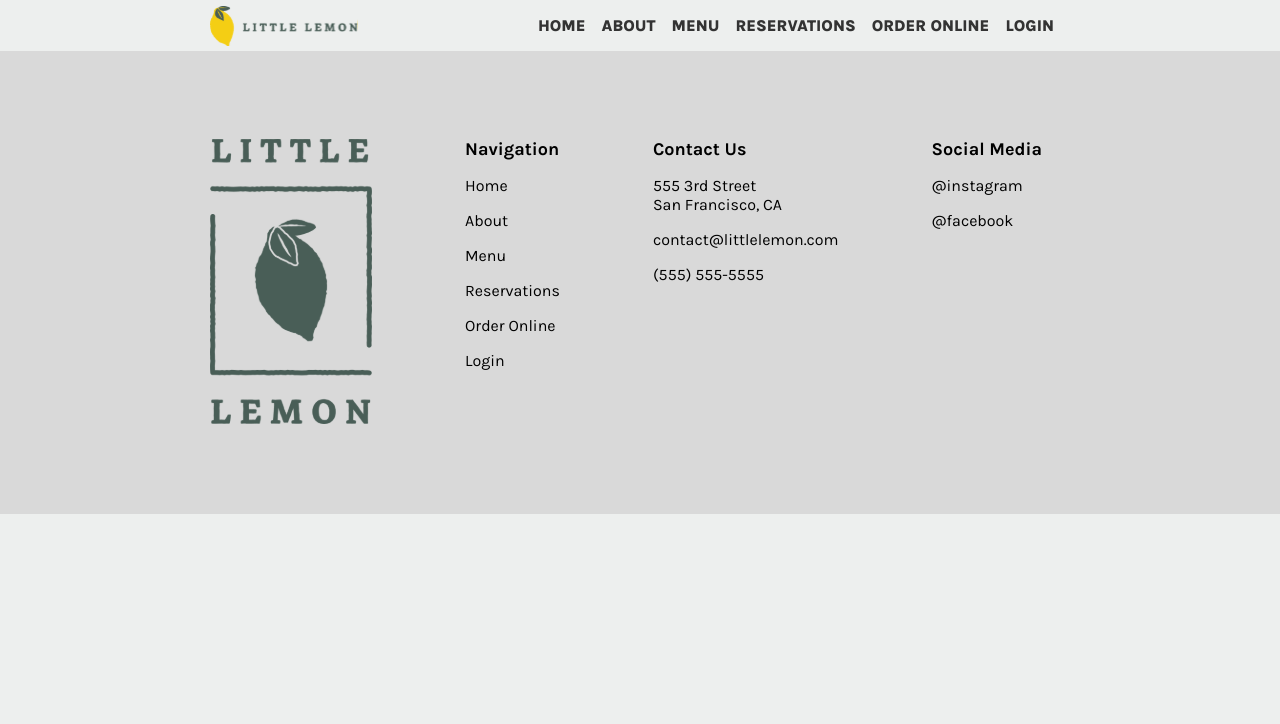
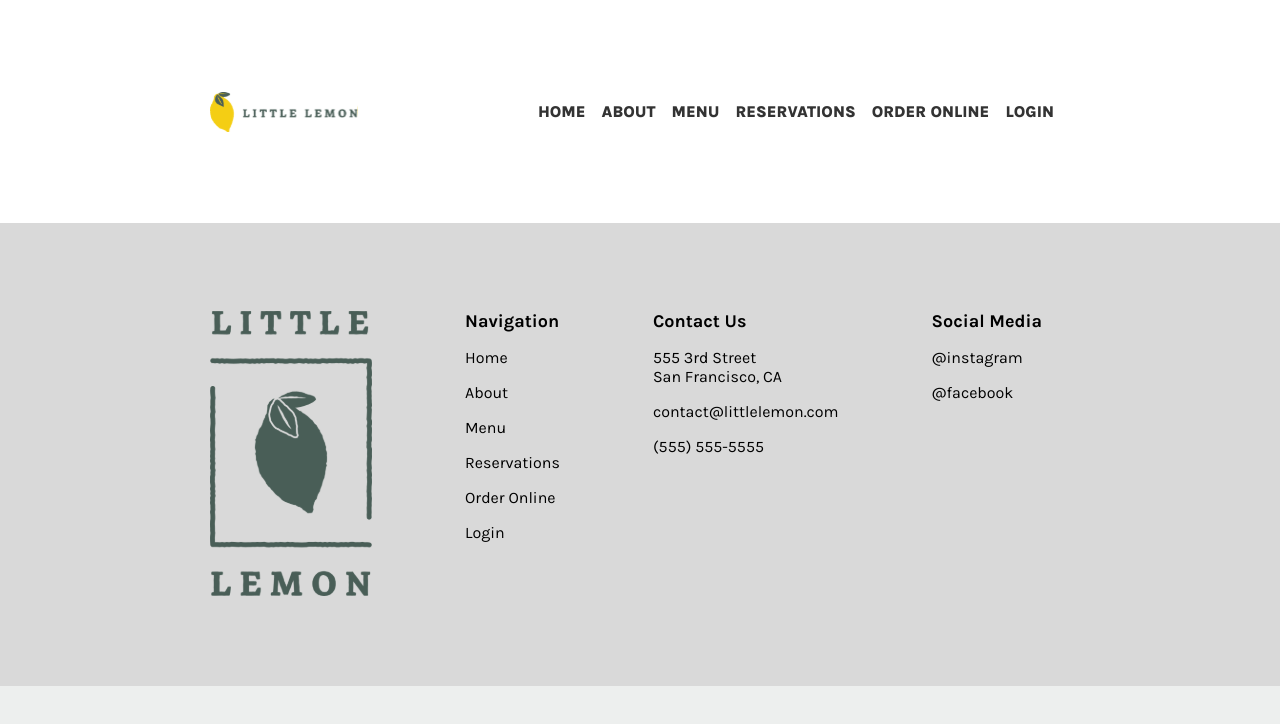
Before and after one commit to kate-mills/little-lemon-capstone, a React (Create React App) app: page /login in a window 1280 px wide. Shown: the top 724 px of the page. Built offline with nearby package versions, Linux system fonts and the light colour scheme; a web font is replaced by a local one.

Commit message:
header styles - more padding & white bg

```diff
--- a/src/App.css
+++ b/src/App.css
@@ -42,6 +42,10 @@ a:hover {
   text-decoration: none;
   font-style: normal;
   font-family: var(--ff-main);
+}
+header {
+  padding-block: 86px;
+  background: var(--white);
 }
 header a {
   font-weight: 800;
@@ -100,7 +104,6 @@ p {
   color: var(--clr-primary-1);
 }
 header {
-  background: var(--clr-highlight-2);
   display: flex;
   flex-wrap: wrap;
   align-items: center;
--- a/src/App.js
+++ b/src/App.js
@@ -7,7 +7,7 @@ import { Routes, Route } from 'react-router-dom'
 function App() {
   return (
     <>
-      <div className="block-bg">
+      <div className="block-bg" style={{background: 'var(--white)'}}>
         <div className="block">
           <Header />
         </div>
```
